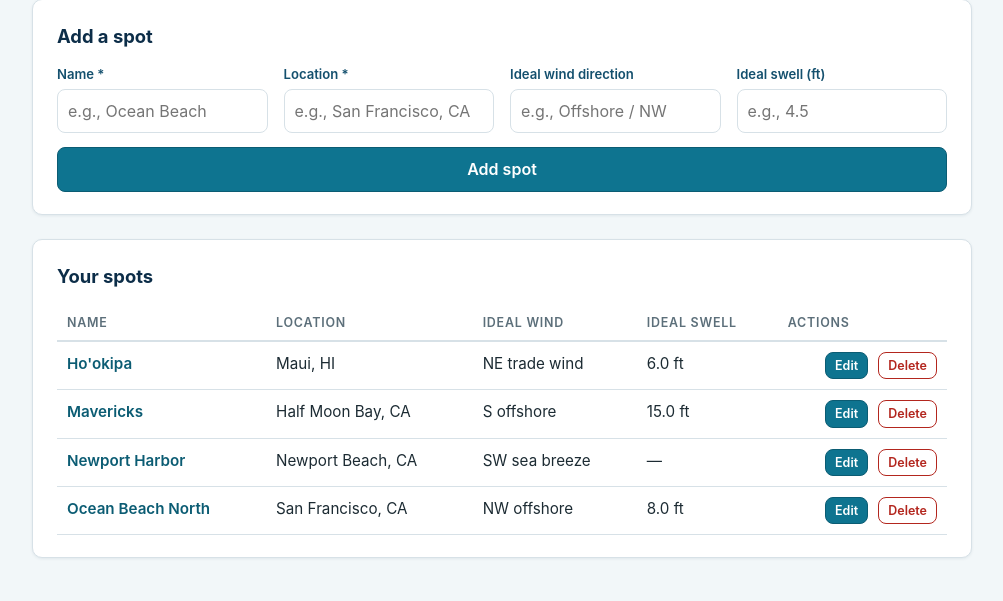
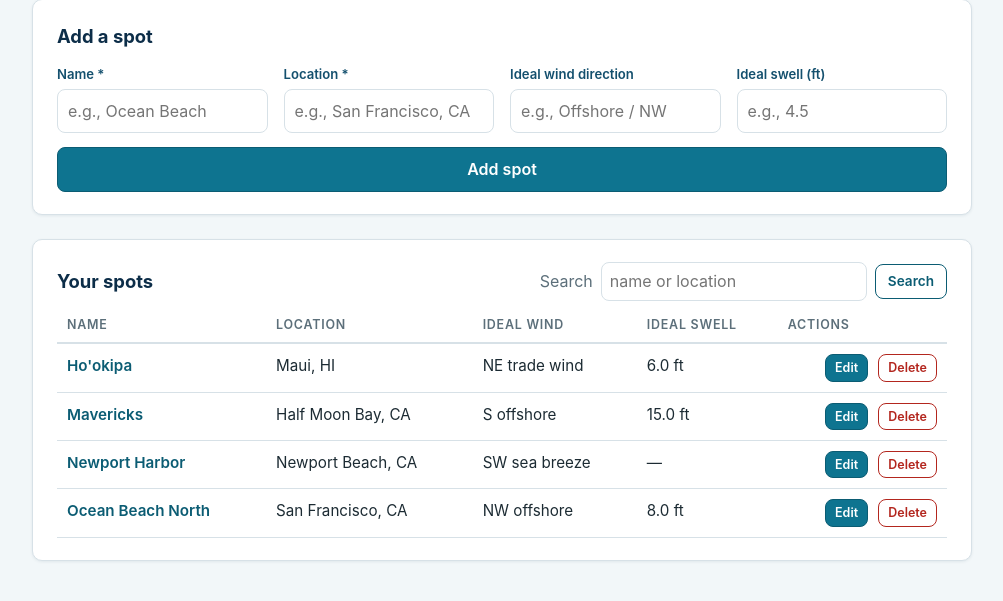
Before and after one commit to gustaveems/swellsync, a Flask app: page /spots in a window 1280 px wide. Shown: the part 117-718 px from the top of the page, without its empty margins (138-1141 px from the left). Run offline with Flask 3, Linux system fonts and the light colour scheme; data comes from the database, SQL or seed files in the repository.

Commit message:
feat: add spot search by name and location
GET /spots?q= filters the directory on a case-insensitive substring of
either name or location. The term is bound as a parameter (never
concatenated into SQL) and _like_pattern escapes %, _ and the '!' escape
character itself, so a query of "%" matches a literal percent instead of
degenerating into a wildcard that returns every row.

Domain 1 stays single-table: the query still only touches spots. The
template keeps the term in the box, offers Clear, and distinguishes "no
spots yet" from "nothing matches this search".

Six tests cover name match, location match, case-insensitivity, literal
% and _, and the no-match state. They assert against the table body
only - a leftover flash banner from the preceding POST names the spot
that should be filtered out, and the add form's placeholders name real
beaches, so whole-page substring checks were unreliable.

```diff
--- a/app.py
+++ b/app.py
@@ -196,6 +196,17 @@ def _swell_or_none(raw: str | None) -> float | None:
     return float(raw.strip()) if raw and raw.strip() else None
 
 
+def _like_pattern(term: str) -> str:
+    """Wrap a search term as a SQLite LIKE pattern, escaping its wildcards.
+
+    '!' is the ESCAPE character the query declares, so a literal '%', '_' or
+    '!' typed by the user matches itself instead of silently widening the
+    search (and the term is bound as a parameter, never concatenated in).
+    """
+    escaped = term.replace("!", "!!").replace("%", "!%").replace("_", "!_")
+    return f"%{escaped}%"
+
+
 def _session_write_values(form: dict) -> tuple:
     return (
         int(form["spot_id"]),
@@ -319,9 +330,23 @@ def create_app(data_dir: str | None = None, seed: bool = False) -> Flask:
         return _render_spots_page(db, {}, {})
 
     def _render_spots_page(db, form, errors):
-        spots = db.execute("SELECT * FROM spots ORDER BY name COLLATE NOCASE").fetchall()
+        query = request.args.get("q", "").strip()
+        if query:
+            pattern = _like_pattern(query)
+            spots = db.execute(
+                "SELECT * FROM spots"
+                " WHERE (name LIKE ? ESCAPE '!' OR location LIKE ? ESCAPE '!')"
+                " ORDER BY name COLLATE NOCASE",
+                (pattern, pattern),
+            ).fetchall()
+        else:
+            spots = db.execute(
+                "SELECT * FROM spots ORDER BY name COLLATE NOCASE"
+            ).fetchall()
         status = 422 if errors else 200
-        return render_template("spots.html", spots=spots, form=form, errors=errors), status
+        return render_template(
+            "spots.html", spots=spots, form=form, errors=errors, query=query
+        ), status
 
     @app.route("/spots/<int:spot_id>/edit", methods=["GET", "POST"])
     def spot_edit_page(spot_id):
--- a/static/css/style.css
+++ b/static/css/style.css
@@ -182,8 +182,16 @@ main { padding: 28px 20px 48px; min-height: calc(100vh - 56px - 70px); }
   border-radius: 999px;
   vertical-align: middle;
 }
-.filter-form { display: flex; align-items: center; gap: 8px; }
+.filter-form { display: flex; align-items: center; gap: 8px; flex-wrap: wrap; }
 .filter-form select { padding: 6px 8px; border: 1px solid var(--line); border-radius: 8px; font: inherit; }
+.filter-form input[type="search"] {
+  padding: 6px 8px;
+  border: 1px solid var(--line);
+  border-radius: 8px;
+  font: inherit;
+  min-width: 190px;
+}
+.filter-form input[type="search"]:focus { outline: 2px solid var(--accent); outline-offset: 1px; border-color: var(--accent); }
 
 /* Rating distribution bars */
 .dist-title { margin: 16px 0 8px; font-size: 0.85rem; font-weight: 600; color: var(--ocean); }
--- a/templates/spots.html
+++ b/templates/spots.html
@@ -40,7 +40,18 @@
 </section>
 
 <section class="card">
-  <h2>Your spots</h2>
+  <div class="card-head">
+    <h2>Your spots</h2>
+    <form method="get" action="{{ url_for('spots_page') }}" class="filter-form">
+      <label class="muted" for="filter-q">Search</label>
+      <input id="filter-q" type="search" name="q" value="{{ query }}"
+             placeholder="name or location">
+      <button class="btn btn-small btn-secondary" type="submit">Search</button>
+      {% if query %}
+      <a class="btn btn-small btn-secondary" href="{{ url_for('spots_page') }}">Clear</a>
+      {% endif %}
+    </form>
+  </div>
   <div class="table-wrap">
   <table class="table">
     <thead>
@@ -69,7 +80,13 @@
         </td>
       </tr>
     {% else %}
-      <tr><td colspan="5" class="empty-row">No spots yet — add your first break or launch site above. 🗺️</td></tr>
+      <tr><td colspan="5" class="empty-row">
+        {% if query %}
+          No spot matches “{{ query }}”. <a href="{{ url_for('spots_page') }}">Show all spots</a>.
+        {% else %}
+          No spots yet — add your first break or launch site above. 🗺️
+        {% endif %}
+      </td></tr>
     {% endfor %}
     </tbody>
   </table>
```
Also changed, not shown: test_app.py (+61 -0 lines).
